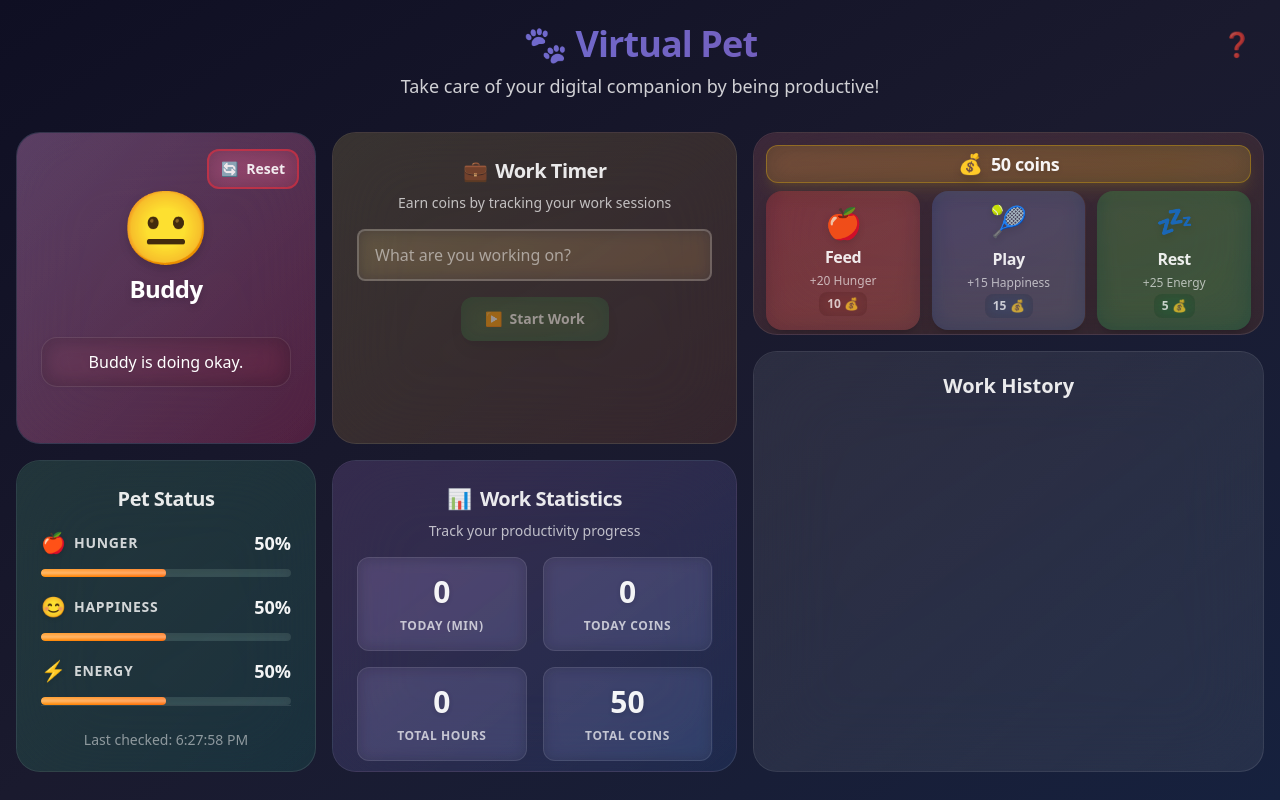
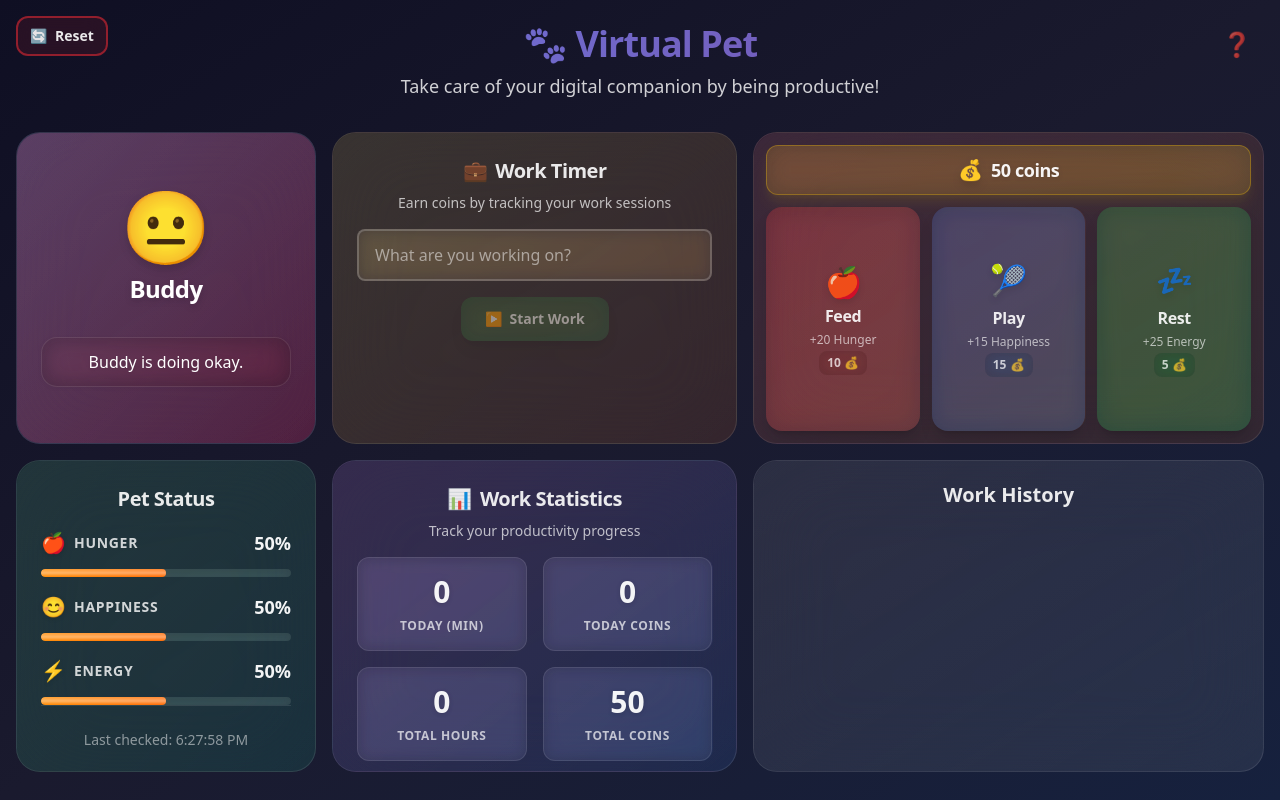
Before and after one commit to Ananya54321/PikaTime, a React (Vite) app: page / in a window 1280 px wide. Built offline with nearby package versions, Linux system fonts and the light colour scheme.

Commit message:
spaced out some components

```diff
--- a/src/App.tsx
+++ b/src/App.tsx
@@ -28,6 +28,16 @@ function App() {
   return (
     <div className="min-h-screen bg-gradient-to-br from-[#0f0f23] via-[#1a1a2e] to-[#16213e] p-4 font-sans text-white antialiased">
       <header className="text-center mb-6 p-2 relative">
+        {/* Reset Button - Top Left Corner */}
+        <button
+          onClick={actions.resetPet}
+          className="absolute top-0 left-0 p-3 flex items-center gap-2 py-2 px-3 border-2 border-red-500/50 bg-red-500/10 text-white/90 rounded-xl cursor-pointer font-semibold transition-all duration-300 ease-out backdrop-blur-md text-sm hover:bg-red-500/20 hover:border-red-500/80 hover:-translate-y-0.5 hover:shadow-lg hover:shadow-red-500/20 focus:outline-none focus:ring-2 focus:ring-red-500 focus:ring-offset-2 focus:ring-offset-transparent"
+          title="Reset pet to default state"
+        >
+          <span className="text-sm">🔄</span>
+          Reset
+        </button>
+
         <h1 className="text-4xl font-black bg-gradient-to-r from-[#667eea] to-[#764ba2] bg-clip-text text-transparent mb-2 tracking-tight">
           🐾 Virtual Pet
         </h1>
@@ -46,10 +56,10 @@ function App() {
         </button>
       </header>
 
-      <main className="w-full h-[80vh] mx-auto grid grid-cols-12 grid-rows-6 gap-4 [grid-template-areas:'hero_hero_hero_timer_timer_timer_timer_actions_actions_actions_actions_actions'_'hero_hero_hero_timer_timer_timer_timer_actions_actions_actions_actions_actions'_'hero_hero_hero_timer_timer_timer_timer_history_history_history_history_history'_'stats_stats_stats_workstats_workstats_workstats_workstats_history_history_history_history_history'_'stats_stats_stats_workstats_workstats_workstats_workstats_history_history_history_history_history'_'stats_stats_stats_workstats_workstats_workstats_workstats_history_history_history_history_history']">
+      <main className="w-full h-[80vh] mx-auto grid grid-cols-12 grid-rows-6 gap-4 [grid-template-areas:'hero_hero_hero_timer_timer_timer_timer_actions_actions_actions_actions_actions'_'hero_hero_hero_timer_timer_timer_timer_actions_actions_actions_actions_actions'_'hero_hero_hero_timer_timer_timer_timer_actions_actions_actions_actions_actions'_'stats_stats_stats_workstats_workstats_workstats_workstats_history_history_history_history_history'_'stats_stats_stats_workstats_workstats_workstats_workstats_history_history_history_history_history'_'stats_stats_stats_workstats_workstats_workstats_workstats_history_history_history_history_history']">
         {/* Hero Section - Pet Display */}
         <div className="[grid-area:hero] h-full rounded-3xl bg-white/[0.02] backdrop-blur-2xl border border-white/10 overflow-hidden transition-all duration-300 ease-out hover:-translate-y-1 hover:shadow-2xl hover:shadow-black/30 hover:border-white/20 focus-within:outline-2 focus-within:outline-[#667eea] focus-within:outline-offset-2 focus-within:-translate-y-0.5 relative before:absolute before:inset-0 before:bg-gradient-to-br before:from-white/5 before:to-transparent before:rounded-3xl before:pointer-events-none bg-gradient-to-br from-[#667eea]/10 to-[#764ba2]/10" role="main" aria-label="Pet display">
-          <Pet petState={petState} onReset={actions.resetPet} />
+          <Pet petState={petState} />
         </div>
 
         {/* Stats Panel */}
--- a/src/components/ActionButtons/ActionButtons.tsx
+++ b/src/components/ActionButtons/ActionButtons.tsx
@@ -45,7 +45,7 @@ export const ActionButtons: React.FC<ActionButtonsProps> = ({
   return (
     <div className="p-3 h-full flex flex-col relative">
       {/* Coins Display */}
-      <div className="flex items-center justify-center gap-2 mb-2 p-1 bg-gradient-to-r from-yellow-400/15 to-yellow-300/15 border border-yellow-400/30 rounded-xl shadow-lg shadow-yellow-400/10 backdrop-blur-md">
+      <div className="flex items-center justify-center gap-2 mb-3 p-2.5 bg-gradient-to-r from-yellow-400/15 to-yellow-300/15 border border-yellow-400/30 rounded-xl shadow-lg shadow-yellow-400/10 backdrop-blur-md">
         <span className="text-xl drop-shadow-lg">💰</span>
         <span className="text-lg font-black text-white/95 drop-shadow-sm tracking-tight">
           {coins} coins
--- a/src/components/Pet/Pet.tsx
+++ b/src/components/Pet/Pet.tsx
@@ -3,13 +3,12 @@ import type { PetState } from '../../types/Pet';
 
 interface PetProps {
   petState: PetState;
-  onReset: () => void;
 }
 
 /**
  * Pet component - Visual representation of the virtual pet
  */
-export const Pet: React.FC<PetProps> = ({ petState, onReset }) => {
+export const Pet: React.FC<PetProps> = ({ petState }) => {
   // Determine pet mood based on stats
   const getPetMood = (): string => {
     const avgStats = (petState.hunger + petState.happiness + petState.energy) / 3;
@@ -72,15 +71,6 @@ export const Pet: React.FC<PetProps> = ({ petState, onReset }) => {
 
   return (
     <div className={`flex flex-col items-center justify-center p-6 h-full w-full rounded-2xl transition-all duration-300 bg-transparent relative overflow-hidden before:absolute before:inset-0 before:bg-gradient-to-br before:from-white/5 before:to-transparent before:rounded-2xl before:pointer-events-none ${getMoodStyles()}`}>
-      {/* Reset Button - Top Right Corner */}
-      <button
-        className="absolute top-4 right-4 z-20 flex items-center gap-2 py-2 px-3 border-2 border-red-500/50 bg-red-500/10 text-white/90 rounded-xl cursor-pointer font-semibold transition-all duration-300 ease-out backdrop-blur-md text-sm hover:bg-red-500/20 hover:border-red-500/80 hover:-translate-y-0.5 hover:shadow-lg hover:shadow-red-500/20"
-        onClick={onReset}
-        title="Reset pet to default state"
-      >
-        <span className="text-sm">🔄</span>
-        Reset
-      </button>
 
       <div className="flex flex-col items-center mb-4 z-10 relative">
         <span className="text-6xl md:text-7xl mb-3 transition-transform duration-300 cursor-pointer drop-shadow-lg hover:scale-110 hover:rotate-6">
```
